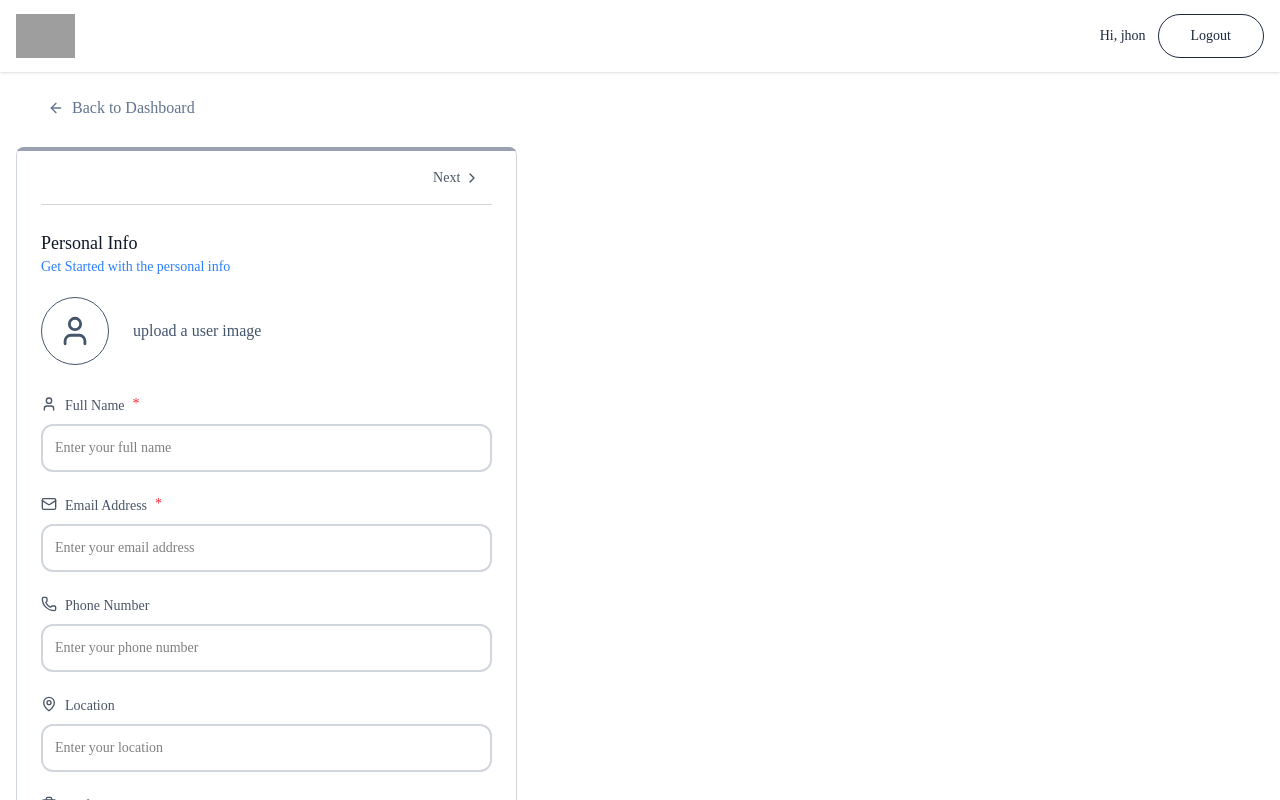
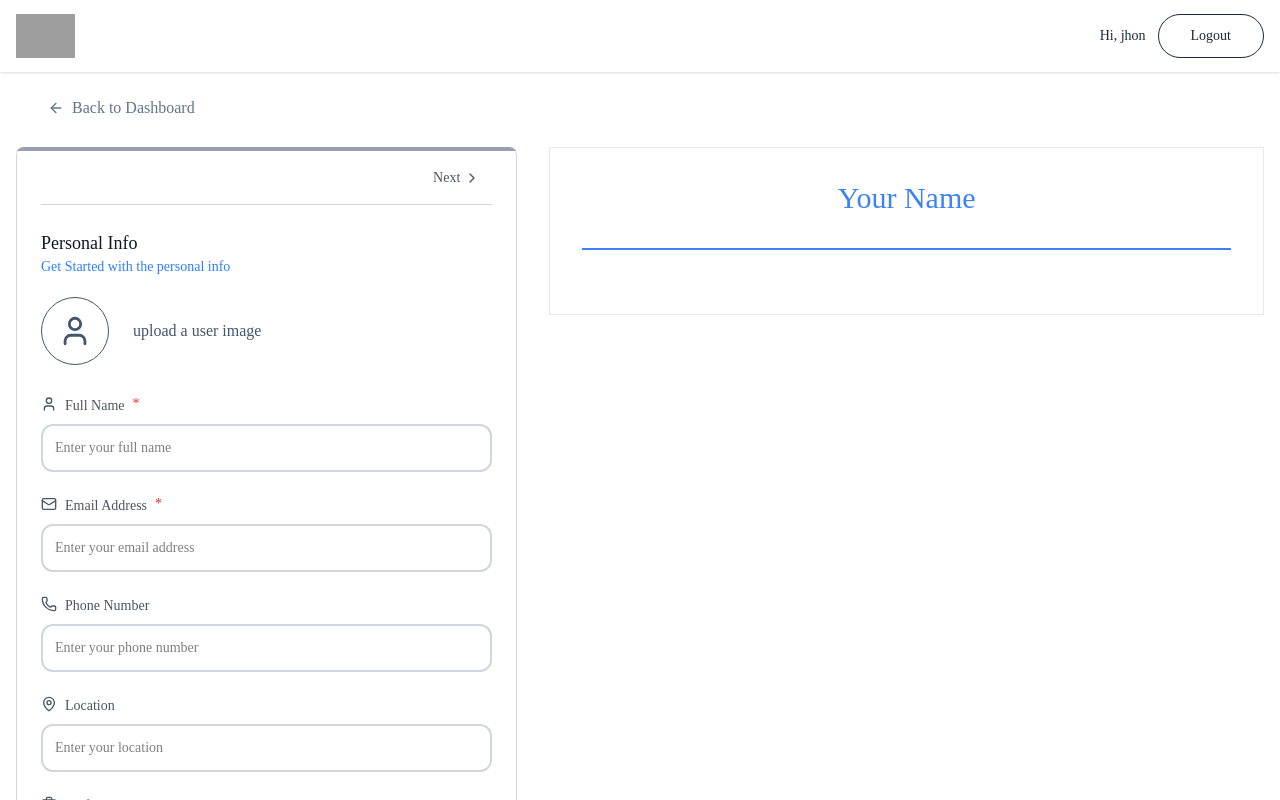
Before and after one commit to MithranMurugavel/Resume-Builder, a React (Vite) app in the folder frontend/: page /app/builder/1 in a window 1280 px wide. Shown: the top 800 px of the page. Built offline with nearby package versions, Linux system fonts and the light colour scheme; grey boxes are pictures that could not be loaded; a web font is replaced by a local one.

Commit message:
feat:added a resume display page(resumePreview)

```diff
--- a/frontend/src/assets/templates/ClassicTemplate.jsx
+++ b/frontend/src/assets/templates/ClassicTemplate.jsx
@@ -1,4 +1,4 @@
-import { Mail, Phone, MapPin, Linkedin, Globe } from "lucide-react";
+import { Mail, Phone, MapPin, Globe } from "lucide-react";
 
 const ClassicTemplate = ({ data, accentColor }) => {
     const formatDate = (dateStr) => {
@@ -39,7 +39,7 @@
                     )}
                     {data.personal_info?.linkedin && (
                         <div className="flex items-center gap-1">
-                            <Linkedin className="size-4" />
+                            <MapPin className="size-4" />
                             <span className="break-all">{data.personal_info.linkedin}</span>
                         </div>
                     )}
--- a/frontend/src/assets/templates/ModernTemplate.jsx
+++ b/frontend/src/assets/templates/ModernTemplate.jsx
@@ -1,4 +1,4 @@
-import { Mail, Phone, MapPin, Linkedin, Globe } from "lucide-react";
+import { Mail, Phone, MapPin, Globe } from "lucide-react";
 
 const ModernTemplate = ({ data, accentColor }) => {
 	const formatDate = (dateStr) => {
@@ -39,7 +39,7 @@
 					)}
 					{data.personal_info?.linkedin && (
 						<a target="_blank" href={data.personal_info?.linkedin} className="flex items-center gap-2">
-							<Linkedin className="size-4" />
+							<MapPin className="size-4" />
 							<span className="break-all text-xs">{data.personal_info.linkedin.split("https://www.")[1] ? data.personal_info.linkedin.split("https://www.")[1] : data.personal_info.linkedin}</span>
 						</a>
 					)}
--- /dev/null
+++ b/frontend/src/component/ResumePreview.jsx
@@ -0,0 +1,67 @@
+import React from 'react'
+import ModernTemplate from '../assets/templates/ModernTemplate'
+import MinimalTemplate from '../assets/templates/MinimalTemplate';
+import MinimalImageTemplate from '../assets/templates/MinimalImageTemplate';
+import ClassicTemplate from '../assets/templates/ClassicTemplate';
+
+const ResumePreview = ({ data, template, accentColor, classes }) => {
+
+    const renderTemplate = () => {
+        switch (template) {
+            case "modern":
+                return <ModernTemplate data={data} accentColor={accentColor} />;
+            case "minimal":
+                return <MinimalTemplate data={data} accentColor={accentColor} />
+            case "minimal-image":
+                return <MinimalImageTemplate data={data} accentColor={accentColor} />
+            default:
+                return <ClassicTemplate data={data} accentColor={accentColor} />
+        }
+    }
+    return (
+        <div className='w-full bg-gray-100'>
+            <div id="resume-preview" className={`border border-gray-200 print:shadow-none print:border-none ${classes}`} >
+                {renderTemplate()}
+            </div>
+            <style>
+    {`
+        @page {
+            size: letter;
+            margin: 0;
+        }
+
+        @media print {
+            html, body {
+                width: 8.5in;
+                height: 11in;
+                overflow: hidden;
+            }
+
+            body * {
+                visibility: hidden;
+            }
+
+            #resume-preview,
+            #resume-preview * {
+                visibility: visible;
+            }
+
+            #resume-preview {
+                position: absolute;
+                left: 0;
+                top: 0;
+                width: 100%;
+                height: auto;
+                margin: 0;
+                padding: 0;
+                box-shadow: none !important;
+                border: none !important;
+            }
+        }
+    `}
+</style>
+        </div>
+    )
+}
+
+export default ResumePreview
--- a/frontend/src/pages/ResumeBuilder.jsx
+++ b/frontend/src/pages/ResumeBuilder.jsx
@@ -3,6 +3,7 @@
 import { dummyResumeData } from '../assets/assets';
 import { ArrowLeftIcon, Briefcase, ChevronLeft, ChevronRight, FileText, FolderIcon, GraduationCap, Sparkles, User } from 'lucide-react';
 import PersonalInfo from '../component/PersonalInfo';
+import ResumePreview from '../component/ResumePreview';
 
 const ResumeBuilder = () => {
 
@@ -85,17 +86,22 @@
                   </button>
                 </div>
               </div>
-                    {/* Form Content */}
+              {/* Form Content */}
               <div>
-                      {active.id == "personal" && (
-                         <PersonalInfo data={resume.personal_info} onChange={(data)=>setResume(prev=>({...prev,personal_info:data}))} rmvBackground={rmvBackground} setrmvBackground={setrmvBackground}/>
-                      )}
+                {active.id == "personal" && (
+                  <PersonalInfo data={resume.personal_info} onChange={(data) => setResume(prev => ({ ...prev, personal_info: data }))} rmvBackground={rmvBackground} setrmvBackground={setrmvBackground} />
+                )}
               </div>
             </div>
           </div>
 
           {/* RightSection */}
-          <div></div>
+          <div className="lg:col-span-7 max-lg:mt-6">
+            <div>
+
+            </div>
+                <ResumePreview data={resume} template={resume.template} accentColor={resume.accent_color}/>
+          </div>
         </div>
       </div>
     </div>
```
